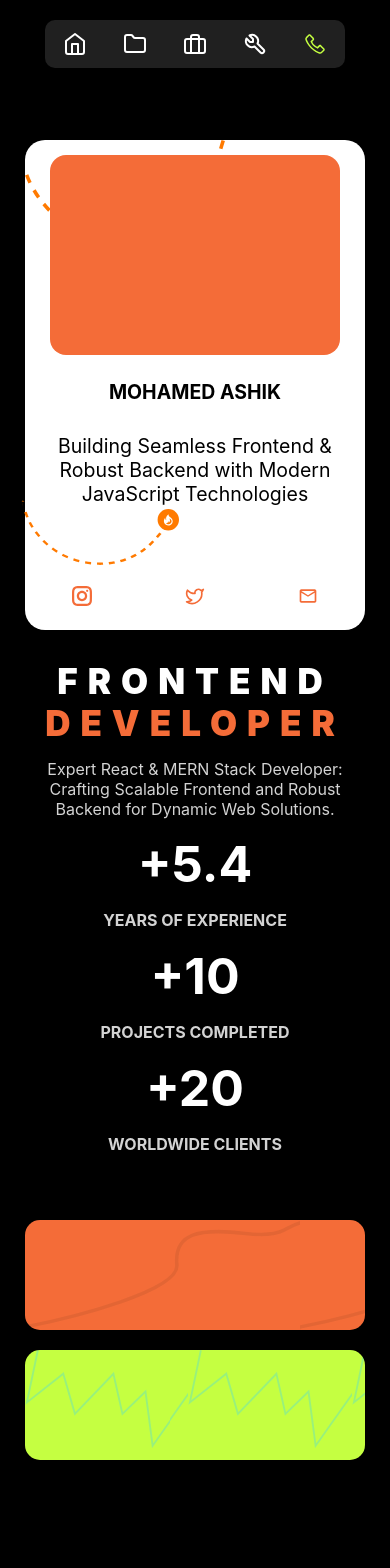
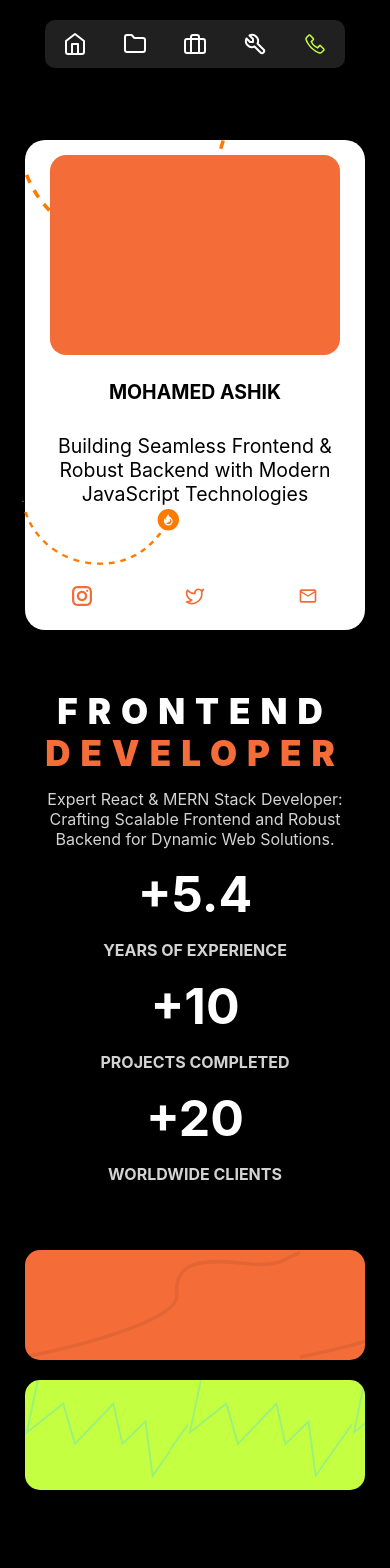
Before and after one commit to Ashik11898/portfolio, a React (Vite) app in the folder portfolioClient/: page / in a window 390 px wide. Shown: the top 1568 px of the page. Built offline with nearby package versions, Linux system fonts and the light colour scheme.

Commit message:
responsive done 87%

```diff
--- a/portfolioClient/src/assets/styles/responsive.css
+++ b/portfolioClient/src/assets/styles/responsive.css
@@ -63,7 +63,12 @@
   display: flex;
   align-items: center;
   justify-content: center;
-}  .blog-box {
+}
+.blog-parent{
+  margin-top: 60px;
+}
+
+.blog-box {
     grid-template-columns: 1fr;
     gap: 20px;
   }
```
